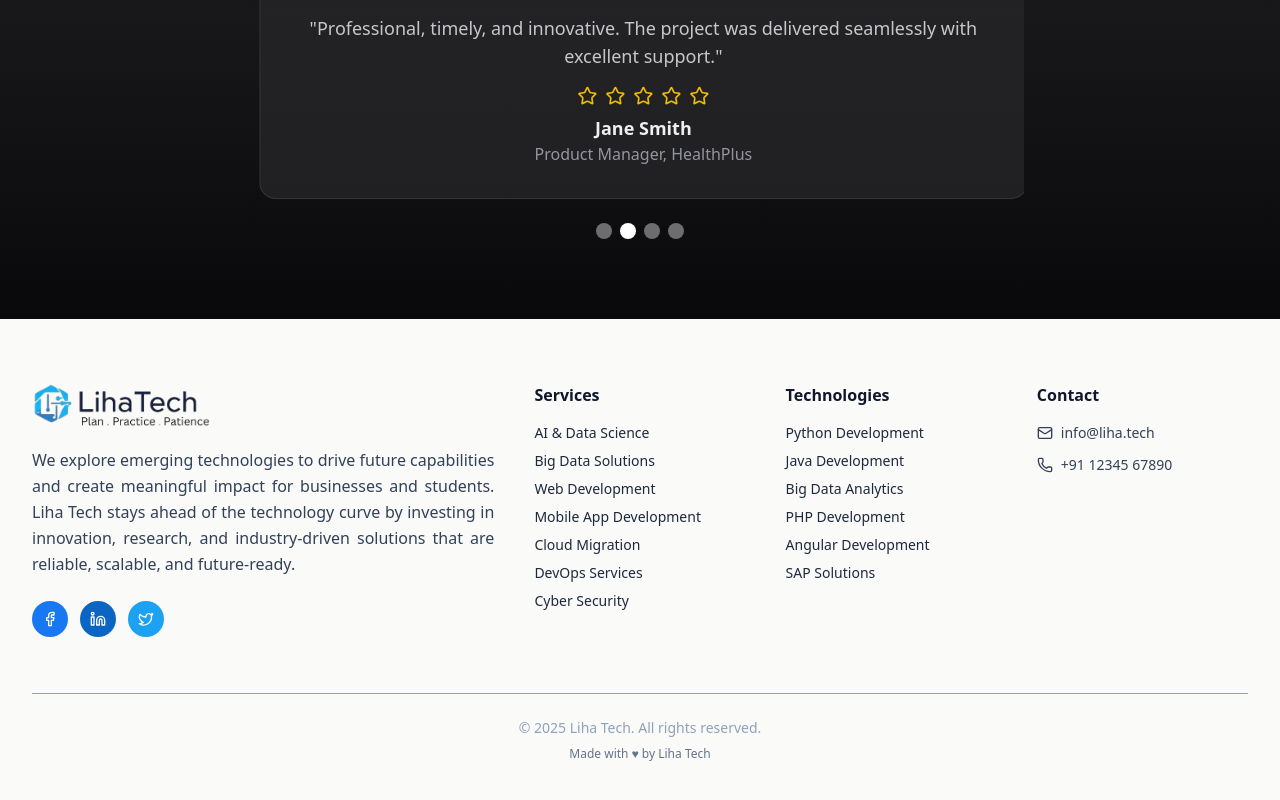
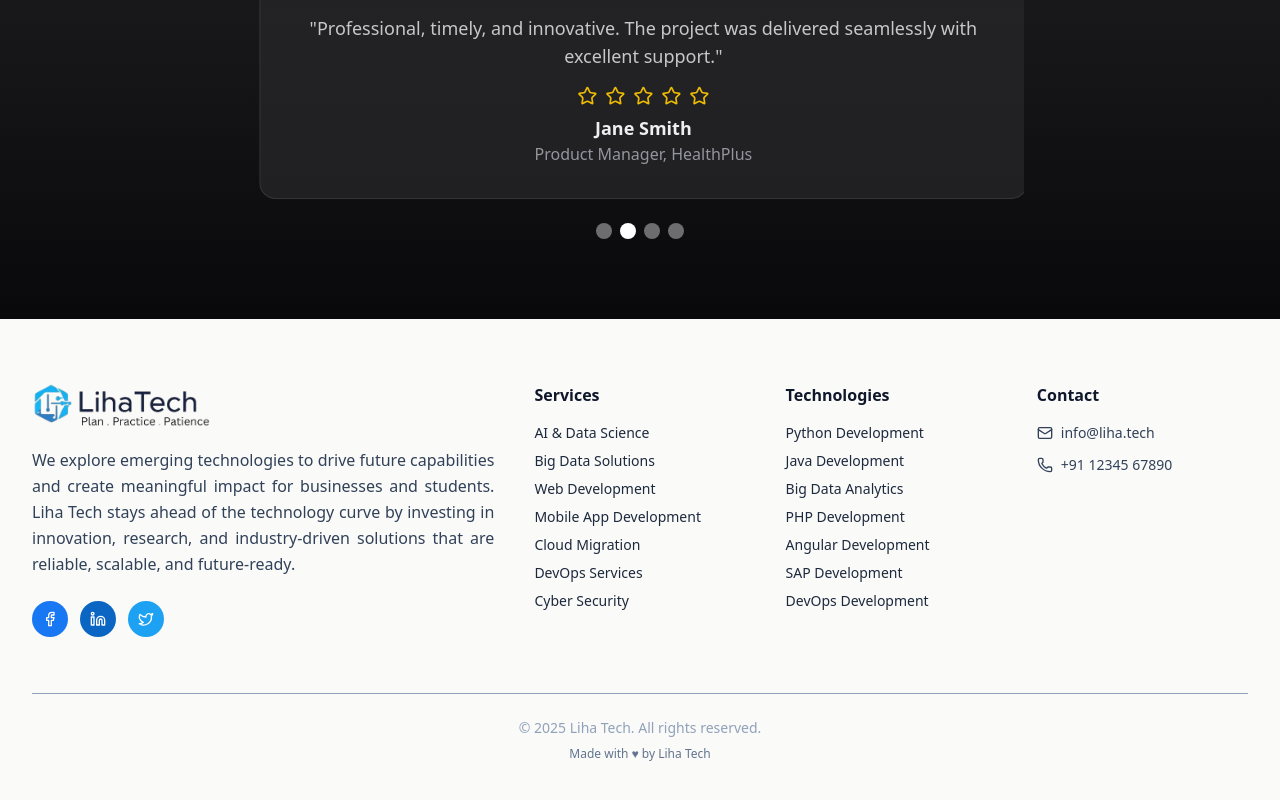
Before and after one commit to Lihatech/TechLiha-Website, a React (Vite) app: page / in a window 1280 px wide. Shown: the part 3876-4676 px from the top of the page. Built offline with nearby package versions, Linux system fonts and the light colour scheme; the HTML template or start-up script is replaced by a standard one.

Commit message:
Ui Changes

```diff
--- a/src/components/Footer.jsx
+++ b/src/components/Footer.jsx
@@ -86,7 +86,9 @@ export default function Footer() {
 
               <FooterLink to="/tech/angular">Angular Development</FooterLink>
 
-              <FooterLink to="/tech/sap">SAP Solutions</FooterLink>
+              <FooterLink to="/tech/sap">SAP Development</FooterLink>
+
+              <FooterLink to="/tech/devops">DevOps Development</FooterLink>
             </ul>
           </div>
 
```
